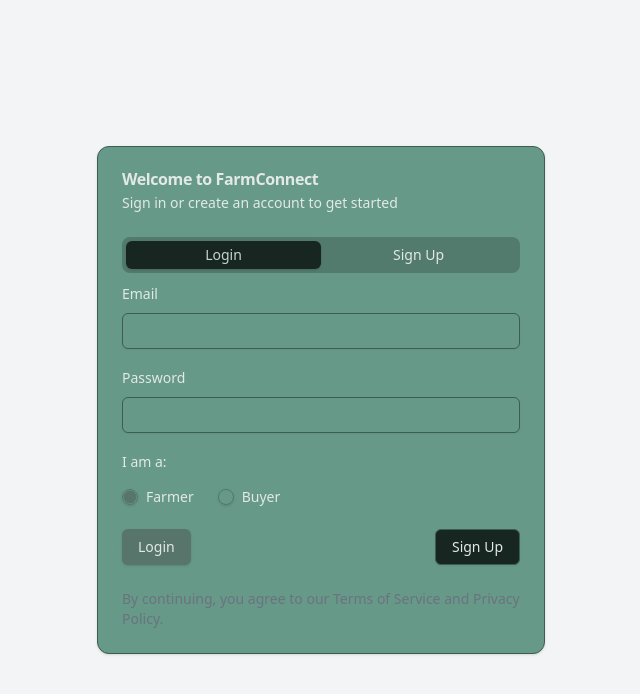
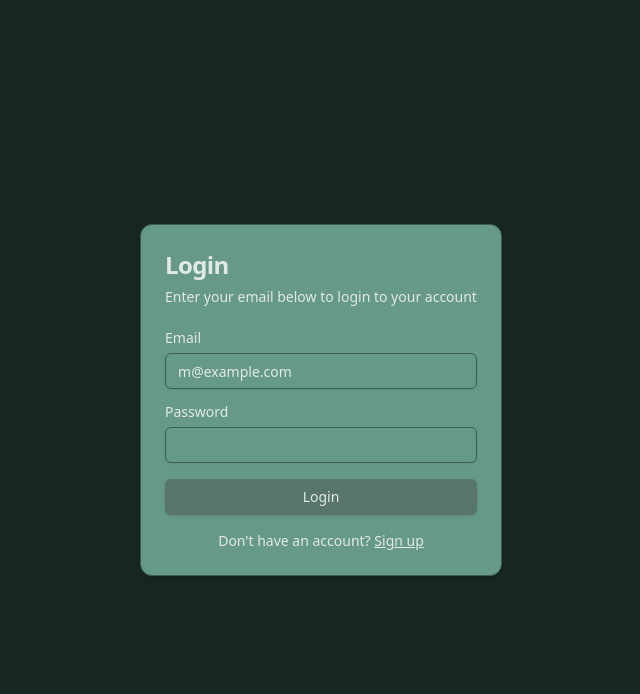
Before and after one commit to dasakash26/project-frontend, a React (Vite) app: page /login in a window 1280 px wide. Shown: the top 694 px of the page, without its empty margins (319-959 px from the left). Built offline with nearby package versions, Linux system fonts and the light colour scheme.

Commit message:
added login page

```diff
--- /dev/null
+++ b/src/app/login/page.tsx
@@ -0,0 +1,9 @@
+import { LoginForm } from "@/components/login-form"
+
+export default function Page() {
+  return (
+    <div className="flex h-screen w-full items-center justify-center px-4">
+      <LoginForm />
+    </div>
+  )
+}
--- a/src/pages/Login.tsx
+++ b/src/pages/Login.tsx
@@ -1,139 +1,92 @@
-import { useState } from 'react'
-import { useNavigate } from 'react-router-dom'
+import { Link, useNavigate } from "react-router-dom"
 import { Button } from "@/components/ui/button"
-import { Card, CardContent, CardDescription, CardFooter, CardHeader, CardTitle } from "@/components/ui/card"
+import {
+  Card,
+  CardContent,
+  CardDescription,
+  CardHeader,
+  CardTitle,
+} from "@/components/ui/card"
 import { Input } from "@/components/ui/input"
 import { Label } from "@/components/ui/label"
-import { RadioGroup, RadioGroupItem } from "@/components/ui/radio-group"
-import { Tabs, TabsContent, TabsList, TabsTrigger } from "@/components/ui/tabs"
+import { useState } from "react"
 import { useToast } from "@/hooks/use-toast"
-import { Loader2 } from 'lucide-react'
+import { Toaster } from "@/components/ui/toaster"
 
-export default function LoginPage() {
-  const [isLoading, setIsLoading] = useState(false)
-  const [userType, setUserType] = useState('farmer')
-  const navigate = useNavigate()
-  const toast = useToast()
 
-  const handleSubmit = async (event: React.FormEvent<HTMLFormElement>) => {
-    event.preventDefault()
-    setIsLoading(true)
 
-    const formData = new FormData(event.currentTarget)
-    const email = formData.get('email')
-    const password = formData.get('password')
-    const action = (event.nativeEvent as any).submitter.name
+const LoginPage = () => {
+  const [email, setEmail] = useState('');
+  const [password, setPassword] = useState('');
+  const navigate = useNavigate();
+  const { toast } = useToast();
 
-    // Simulating API call
-    await new Promise(resolve => setTimeout(resolve, 1500))
-
-    setIsLoading(false)
-
-    if (action === 'login') {
-      // Handle login logic here
-      console.log('Logging in:', { email, password, userType })
-      // toast({
-      //   title: "Logged in successfully",
-      //   description: `Welcome back, ${userType}!`,
-      // })
+  const handleLogin = () => {
+    if(password === "1234"){
       navigate("/dashboard")
-    } else {
-      // Handle signup logic here
-      console.log('Signing up:', { email, password, userType })
-      // toast({
-      //   title: "Signed up successfully",
-      //   description: `Welcome, new ${userType}!`,
-      // })
-      navigate('/dashboard')
+    }
+    else{
+      toast({
+        title: "Wrong password!"
+      })
     }
   }
-
   return (
-    <div className="flex items-center justify-center min-h-screen bg-gray-100">
-      <Card className="w-full max-w-md">
+    <>
+    <div className = "flex h-screen w-full items-center justify-center px-4">
+    <Card className="mx-auto max-w-sm">
+      <form action=""></form>
       <CardHeader>
-          <CardTitle>Welcome to FarmConnect</CardTitle>
-          <CardDescription>Sign in or create an account to get started</CardDescription>
+        <CardTitle className="text-2xl">Login</CardTitle>
+        <CardDescription>
+          Enter your email below to login to your account
+        </CardDescription>
       </CardHeader>
       <CardContent>
-          <form onSubmit={handleSubmit}>
-            <Tabs defaultValue="login" className="w-full">
-              <TabsList className="grid w-full grid-cols-2">
-                <TabsTrigger value="login">Login</TabsTrigger>
-                <TabsTrigger value="signup">Sign Up</TabsTrigger>
-              </TabsList>
-              <TabsContent value="login">
-                <div className="space-y-4">
-                  <div className="space-y-2">
+        <div className="grid gap-4">
+          <div className="grid gap-2">
             <Label htmlFor="email">Email</Label>
-                    <Input id="email" name="email" type="email" required />
+            <Input
+              id="email"
+              type="email"
+              placeholder="m@example.com"
+              onChange={(e) => setEmail(e.target.value)}
+              required
+            />
           </div>
-                  <div className="space-y-2">
+          <div className="grid gap-2">
+            <div className="flex items-center">
               <Label htmlFor="password">Password</Label>
-                    <Input id="password" name="password" type="password" required />
+              {/* <Link to="#" className="ml-auto inline-block text-sm underline">
+                Forgot your password?
+              </Link> */}
             </div>
+            <Input
+              id="password"
+              type="password"
+              onChange={(e) => setPassword(e.target.value)}
+              required
+              />
           </div>
-              </TabsContent>
-              <TabsContent value="signup">
-                <div className="space-y-4">
-                  <div className="space-y-2">
-                    <Label htmlFor="signup-email">Email</Label>
-                    <Input id="signup-email" name="email" type="email" required />
+          <Button onClick= {handleLogin} type="submit" className="w-full">
+            Login
+          </Button>
+          {/* <Button variant="outline" className="w-full">
+            Login with Google
+          </Button> */}
         </div>
-                  <div className="space-y-2">
-                    <Label htmlFor="signup-password">Password</Label>
-                    <Input id="signup-password" name="password" type="password" required />
+        <div className="mt-4 text-center text-sm">
+          Don&apos;t have an account?{" "}
+          <Link to="/signup" className="underline">
+            Sign up
+          </Link>
         </div>
-                  <div className="space-y-2">
-                    <Label htmlFor="confirm-password">Confirm Password</Label>
-                    <Input id="confirm-password" name="confirmPassword" type="password" required />
-                  </div>
-                </div>
-              </TabsContent>
-              <div className="space-y-4 mt-4">
-                <Label>I am a:</Label>
-                <RadioGroup defaultValue="farmer" onValueChange={setUserType} className="flex space-x-4">
-                  <div className="flex items-center space-x-2">
-                    <RadioGroupItem value="farmer" id="farmer" />
-                    <Label htmlFor="farmer">Farmer</Label>
-                  </div>
-                  <div className="flex items-center space-x-2">
-                    <RadioGroupItem value="buyer" id="buyer" />
-                    <Label htmlFor="buyer">Buyer</Label>
-                  </div>
-                </RadioGroup>
-              </div>
-            </Tabs>
-            <div className="flex justify-between mt-6">
-              <Button type="submit" name="login" disabled={isLoading}>
-                {isLoading ? (
-                  <>
-                    <Loader2 className="mr-2 h-4 w-4 animate-spin" />
-                    Please wait
-                  </>
-                ) : (
-                  'Login'
-                )}
-              </Button>
-              <Button type="submit" name="signup" variant="outline" disabled={isLoading}>
-                {isLoading ? (
-                  <>
-                    <Loader2 className="mr-2 h-4 w-4 animate-spin" />
-                    Please wait
-                  </>
-                ) : (
-                  'Sign Up'
-                )}
-              </Button>
-            </div>
-          </form>
       </CardContent>
-        <CardFooter className="flex justify-center">
-          <p className="text-sm text-gray-500">
-            By continuing, you agree to our Terms of Service and Privacy Policy.
-          </p>
-        </CardFooter>
     </Card>
     </div>
+    <Toaster />
+    </>
   )
 }
+
+export default LoginPage
--- a/tsconfig.json
+++ b/tsconfig.json
@@ -8,6 +8,7 @@
     "baseUrl": ".",
     "paths": {
       "@/*": ["./src/*"]
-    }
+    },
+    "allowJs": true
   }
 }
```
Lines whose indentation alone changed are shown as unchanged.
